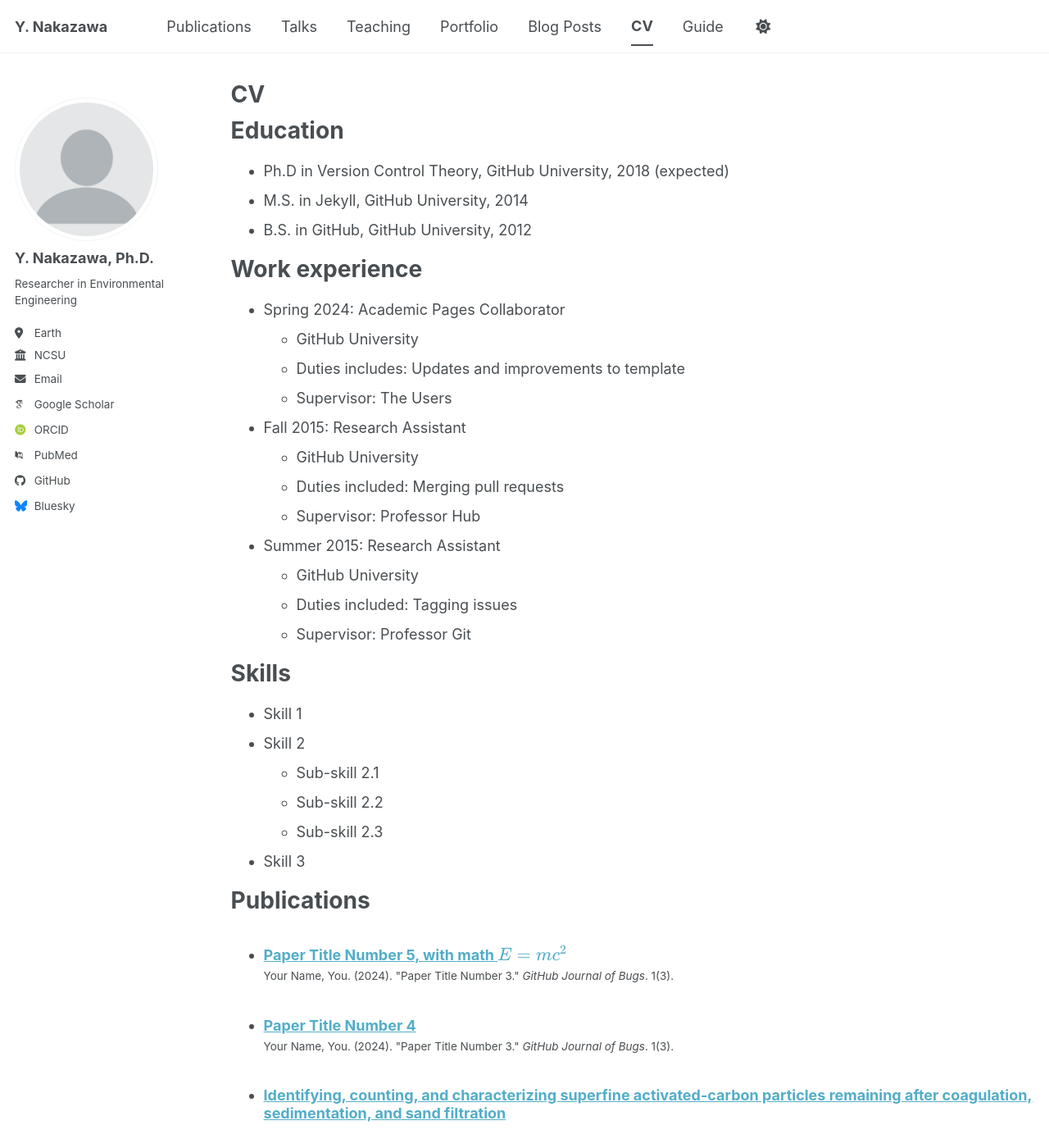
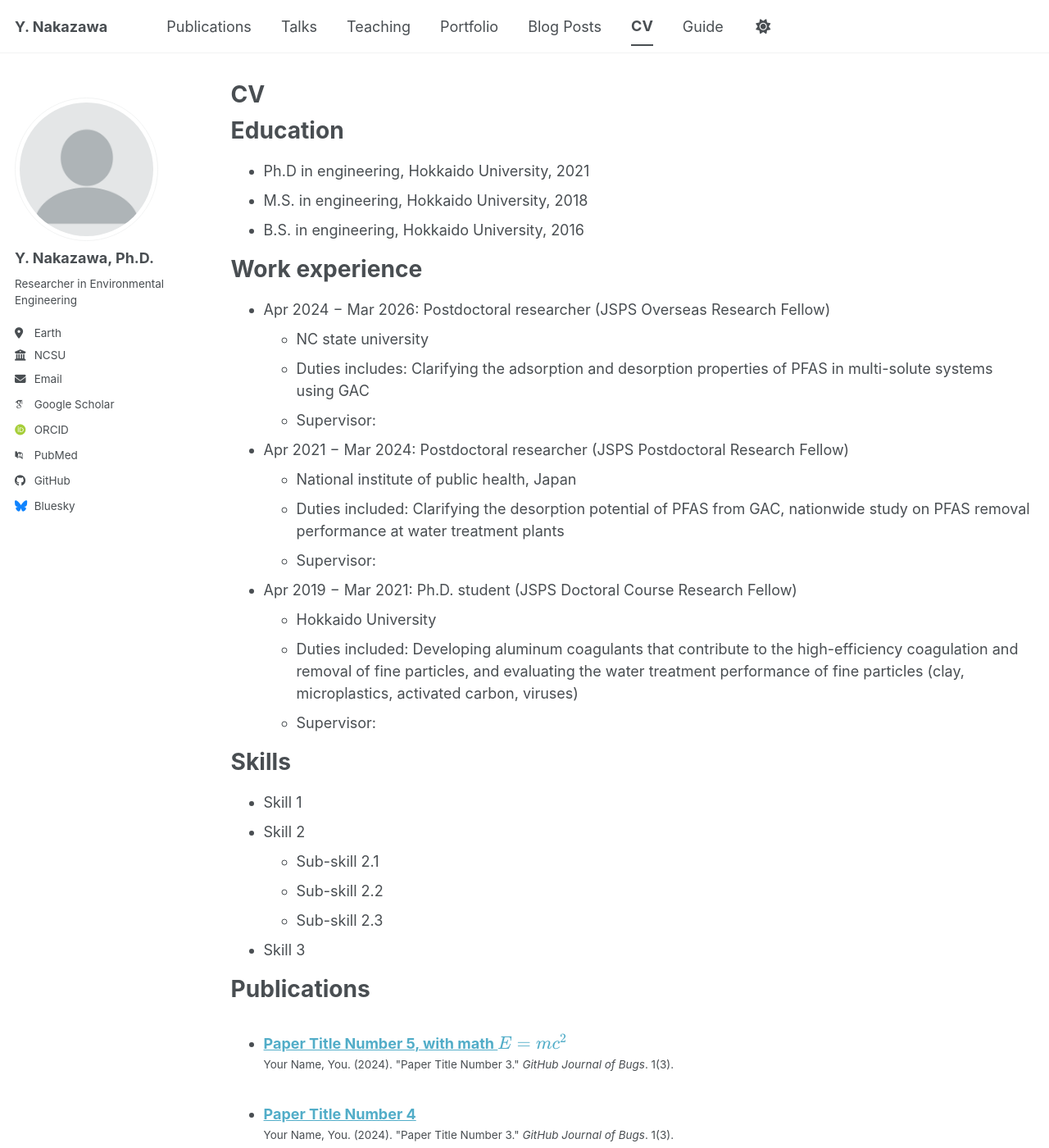
Before and after one commit to yotchun/research, a Jekyll site: the page built from _pages/cv.md, in a window 1280 px wide and 1400 px high. Shown: the whole window at 82% size. Built offline with Jekyll 4.4.1, drawn with Linux system fonts in a browser that asks for light colours; some web fonts are replaced; a script bundle is joined from its source files by our own code; library files that are not in the unit come from our copies; some of the changed text lies outside the part shown.

Commit message:
Update cv.md

```diff
--- a/_pages/cv.md
+++ b/_pages/cv.md
@@ -11,26 +11,26 @@ redirect_from:
 
 Education
 ======
-* Ph.D in Version Control Theory, GitHub University, 2018 (expected)
-* M.S. in Jekyll, GitHub University, 2014
-* B.S. in GitHub, GitHub University, 2012
+* Ph.D in engineering, Hokkaido University, 2021
+* M.S. in engineering, Hokkaido University, 2018
+* B.S. in engineering, Hokkaido University, 2016
 
 Work experience
 ======
-* Spring 2024: Academic Pages Collaborator
-  * GitHub University
-  * Duties includes: Updates and improvements to template
-  * Supervisor: The Users
+* Apr 2024 − Mar 2026: Postdoctoral researcher (JSPS Overseas Research Fellow)
+  * NC state university
+  * Duties includes: Clarifying the adsorption and desorption properties of PFAS in multi-solute systems using GAC
+  * Supervisor:
 
-* Fall 2015: Research Assistant
-  * GitHub University
-  * Duties included: Merging pull requests
-  * Supervisor: Professor Hub
+* Apr 2021 − Mar 2024: Postdoctoral researcher (JSPS Postdoctoral Research Fellow)
+  * National institute of public health, Japan
+  * Duties included: Clarifying the desorption potential of PFAS from GAC, nationwide study on PFAS removal performance at water treatment plants
+  * Supervisor:
 
-* Summer 2015: Research Assistant
-  * GitHub University
-  * Duties included: Tagging issues
-  * Supervisor: Professor Git
+* Apr 2019 − Mar 2021: Ph.D. student (JSPS Doctoral Course Research Fellow)
+  * Hokkaido University
+  * Duties included: Developing aluminum coagulants that contribute to the high-efficiency coagulation and removal of fine particles, and evaluating the water treatment performance of fine particles (clay, microplastics, activated carbon, viruses)
+  * Supervisor:
 
 Skills
 ======
```
Also changed, not shown: other parts of _pages/cv.md (+1 -1 lines).
